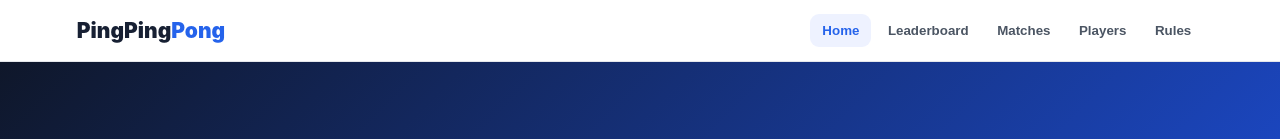
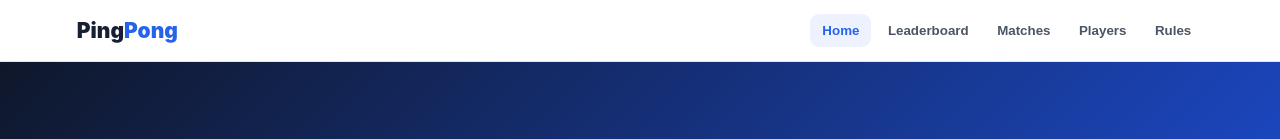
Before and after one commit to ethandong-source/pingpongclub, a plain HTML site: page index.html in a window 1280 px wide. Shown: the top 139 px of the page. Drawn offline with Linux system fonts and the light colour scheme.

Commit message:
Update index.html

```diff
--- a/index.html
+++ b/index.html
@@ -437,7 +437,7 @@
 <nav>
 
   <div class="brand">
-    PingPing<span>Pong</span>
+    Ping<span>Pong</span>
   </div>
 
   <div class="links">
```
